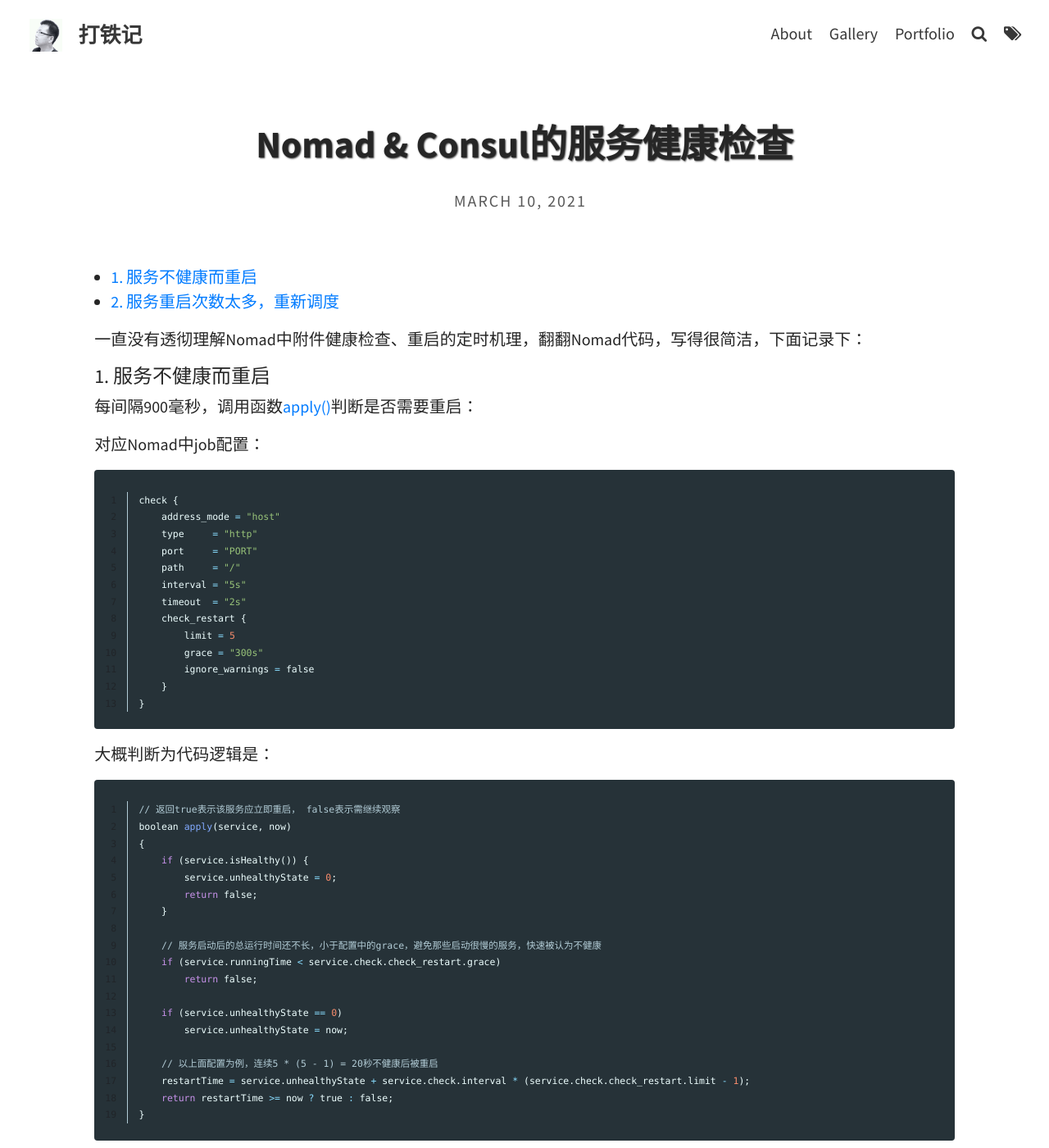
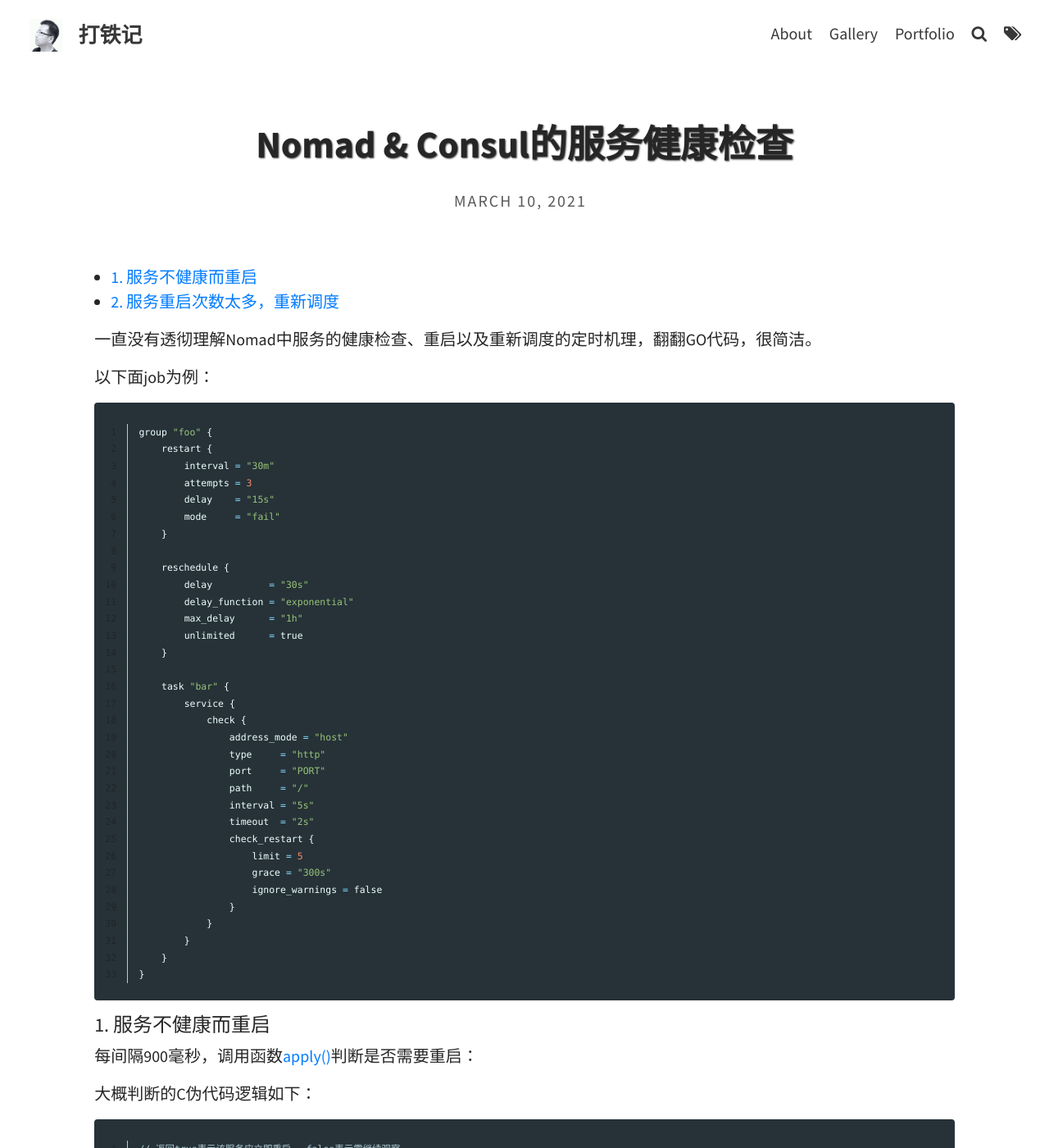
Before and after one commit to hubugui/hubugui.github.io, a Jekyll site: the page built from _posts/2021-03-10-Nomad & Consul的服务健康检查.md, in a window 1280 px wide and 1400 px high. Shown: the whole window at 82% size. Built offline with Jekyll 4.4.1, drawn with Linux system fonts in a browser that asks for light colours; comment, search, counter and statistics services are not loaded.

Commit message:
update Nomad/consul

```diff
--- a/_posts/2021-03-10-Nomad & Consul的服务健康检查.md
+++ b/_posts/2021-03-10-Nomad & Consul的服务健康检查.md
@@ -14,31 +14,51 @@
 * TOC
 {:toc}
 
-一直没有透彻理解Nomad中附件健康检查、重启的定时机理，翻翻Nomad代码，写得很简洁，下面记录下：
+一直没有透彻理解Nomad中服务的健康检查、重启以及重新调度的定时机理，翻翻GO代码，很简洁。
+
+以下面job为例：
+
+{% highlight c linenos %}
+group "foo" {
+    restart {
+        interval = "30m"
+        attempts = 3
+        delay    = "15s"
+        mode     = "fail"
+    }
+
+    reschedule {
+        delay          = "30s"
+        delay_function = "exponential"
+        max_delay      = "1h"
+        unlimited      = true
+    }
+
+    task "bar" {
+        service {
+            check {
+                address_mode = "host"
+                type     = "http"
+                port     = "PORT"
+                path     = "/"
+                interval = "5s"
+                timeout  = "2s"
+                check_restart {
+                    limit = 5
+                    grace = "300s"
+                    ignore_warnings = false
+                }
+            }
+        }
+    }
+}
+{% endhighlight %}
 
 #### 1. 服务不健康而重启
 
 每间隔900毫秒，调用函数[apply()](https://github.com/hashicorp/nomad/blob/v0.11.2/command/agent/consul/check_watcher.go#L80)判断是否需要重启：
 
-对应Nomad中job配置：
-
-{% highlight c linenos %}
-check {
-    address_mode = "host"
-    type     = "http"
-    port     = "PORT"
-    path     = "/"
-    interval = "5s"
-    timeout  = "2s"
-    check_restart {
-        limit = 5
-        grace = "300s"
-        ignore_warnings = false
-    }
-}
-{% endhighlight %}
-
-大概判断为代码逻辑是：
+大概判断的C伪代码逻辑如下：
 
 {% highlight c linenos %}
 // 返回true表示该服务应立即重启， false表示需继续观察
@@ -58,7 +78,7 @@
 
     // 以上面配置为例，连续5 * (5 - 1) = 20秒不健康后被重启
     restartTime = service.unhealthyState + service.check.interval * (service.check.check_restart.limit - 1);
-    return restartTime >= now ? true : false;
+    return restartTime <= now ? true : false;
 }
 {% endhighlight %}
 
```
